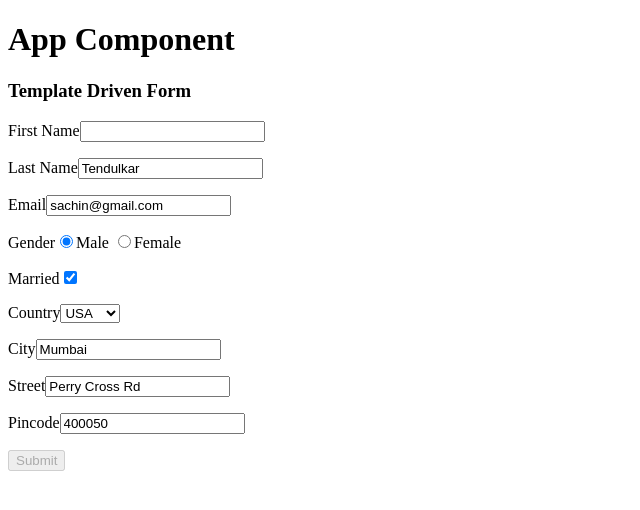
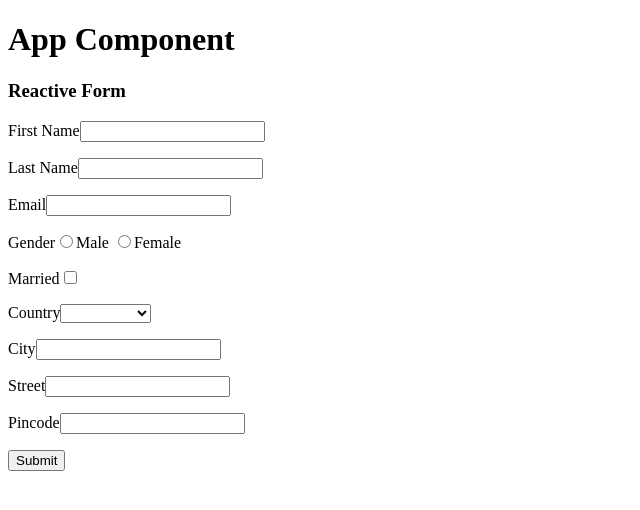
Before and after one commit to roshnikeee/my-first-app, an Angular app: page / in a window 1280 px wide. Shown: the top 510 px of the page, without its empty margins (0-640 px from the left). Built offline with nearby package versions, Linux system fonts and the light colour scheme.

Commit message:
pulling data from server

```diff
--- a/src/app/app.component.html
+++ b/src/app/app.component.html
@@ -1,2 +1,2 @@
 <h1>App Component</h1>
-<app-template-driven-form></app-template-driven-form>
+<app-reactive-form></app-reactive-form>
--- a/src/app/reactive-form/reactive-form.component.html
+++ b/src/app/reactive-form/reactive-form.component.html
@@ -3,24 +3,58 @@
     <form [formGroup]="contactForm" (submit)="onSubmit()">
         <p>
             <label for="firstname">First Name</label>
-            <input type="text" id="firstname" name="firstname" formControlName="firstName">
+            <input type="text" id="firstname" name="firstname" formControlName="firstName" >
+            <span style="color: red;" *ngIf="!firstname?.valid && (firstname?.touched || firstname?.dirty)">
+                <span style="color: red;" *ngIf="firstname?.errors?.['required']">
+                    Firstname is required
+                </span>
+                <span style="color: red;" *ngIf="firstname?.errors?.['minlength']">
+                    Minimum length is 10 characters
+                </span>
+            </span>
         </p>
         <p>
             <label for="lastname">Last Name</label>
             <input type="text" id="lastname" name="lastname" formControlName="lastName">
+            <span style="color: red;" *ngIf="!lastname?.valid && (lastname?.touched || lastname?.dirty)">
+                <span style="color: red;" *ngIf="lastname?.errors?.['required']">
+                    Lastname is required
+                </span>
+                <span style="color: red;" *ngIf="lastname?.errors?.['maxlength']">
+                    Maximum length is 15 characters
+                </span>
+                <span style="color: red;" *ngIf="lastname?.errors?.['pattern']">
+                    Only characters are allowed
+                </span>
+            </span>
         </p>
         <p>
             <label for="email">Email</label>
             <input type="text" id="email" name="email" formControlName="email">
+            <span style="color: red;" *ngIf="!email?.valid && (email?.touched || email?.dirty)">
+                <span style="color: red;" *ngIf="email?.errors?.['required']">
+                    Email is required
+                </span>
+            </span>
         </p>
         <p>
             <label for="gender">Gender</label>
             <input type="radio" value="male" id="gender" name="gender" formControlName="gender">Male
             <input type="radio" value="female" id="gender" name="gender" formControlName="gender">Female
+            <span style="color: red;" *ngIf="!gender?.valid && (gender?.touched || gender?.dirty)">
+                <span style="color: red;" *ngIf="gender?.errors?.['required']">
+                    Gender is required
+                </span>
+            </span>
         </p>
         <p>
             <label for="ismarried">Married</label>
             <input type="checkbox" id="isMarried" name="ismarried" formControlName="isMarried">
+            <span style="color: red;" *ngIf="!maritalStatus?.valid && (maritalStatus?.touched || maritalStatus?.dirty)">
+                <span style="color: red;" *ngIf="maritalStatus?.errors?.['required']">
+                    Marital Status is required
+                </span>
+            </span>
         </p>
         <p>
             <label for="country">Country</label>
@@ -30,23 +64,43 @@
                 <option value="3">Germany</option>
                 <option value="4">Switzerland</option>
             </select>
+            <span style="color: red;" *ngIf="!country?.valid && (country?.touched || country?.dirty)">
+                <span style="color: red;" *ngIf="country?.errors?.['required']">
+                    Country is required
+                </span>
+            </span>
         </p>
         <div formGroupName="address">
             <p>
                 <label for="city">City</label>
             <input type="text" id="city" name="city" formControlName="city">
+            <span style="color: red;" *ngIf="!city?.valid && (city?.touched || city?.dirty)">
+                <span style="color: red;" *ngIf="city?.errors?.['required']">
+                    City is required
+                </span>
+            </span>
             </p>
             <p>
-                <label for="state">State</label>
-            <input type="text" id="state" name="state" formControlName="state">
+                <label for="street">Street</label>
+            <input type="text" id="street" name="street" formControlName="street">
+            <span style="color: red;" *ngIf="!street?.valid && (street?.touched || street?.dirty)">
+                <span style="color: red;" *ngIf="street?.errors?.['required']">
+                    Street is required
+                </span>
+            </span>
             </p>
             <p>
                 <label for="pincode">Pincode</label>
             <input type="text" id="pincode" name="pincode" formControlName="pincode">
+            <span style="color: red;" *ngIf="!pincode?.valid && (pincode?.touched || pincode?.dirty)">
+                <span style="color: red;" *ngIf="pincode?.errors?.['required']">
+                    Pincode is required
+                </span>
+            </span>
             </p>
         </div>
         <p>
-            <button type="submit">Submit</button>
+            <button type="submit" >Submit</button>
         </p>
     </form>
 </div>
--- a/src/app/reactive-form/reactive-form.component.ts
+++ b/src/app/reactive-form/reactive-form.component.ts
@@ -1,5 +1,5 @@
 import { Component } from '@angular/core';
-import { FormControl, FormGroup } from '@angular/forms';
+import { FormControl, FormGroup, Validators } from '@angular/forms';
 
 @Component({
   selector: 'app-reactive-form',
@@ -8,20 +8,46 @@ import { FormControl, FormGroup } from '@angular/forms';
 })
 export class ReactiveFormComponent {
 contactForm = new FormGroup({
-  firstName:new FormControl(),
-  lastName:new FormControl(),
-  email: new FormControl(),
-  gender:new FormControl(),
-  isMarried:new FormControl(),
-  country:new FormControl(),
+  firstName:new FormControl('',[Validators.required, Validators.minLength(10)]),
+  lastName:new FormControl('',[Validators.required, Validators.maxLength(15),Validators.pattern("[a-zA-Z]+$")]),
+  email: new FormControl('',[Validators.required]),
+  gender:new FormControl('',[Validators.required]),
+  isMarried:new FormControl('',[Validators.requiredTrue]),
+  country:new FormControl('',[Validators.required]),
   address:new FormGroup({
-    city:new FormControl(),
-    state:new FormControl(),
-    pincode:new FormControl()
+    city:new FormControl('',[Validators.required]),
+    street:new FormControl('',[Validators.required]),
+    pincode:new FormControl('',[Validators.required])
   })
 })
+get firstname(){
+  return this.contactForm.get('firstName')
+}
+get lastname(){
+  return this.contactForm.get('lastName')
+}
+get email(){
+  return this.contactForm.get('email')
+}
+get gender(){
+  return this.contactForm.get('gender')
+}
+get maritalStatus(){
+  return this.contactForm.get('isMarried')
+}
+get country(){
+  return this.contactForm.get('country')
+}
+get city(){
+  return this.contactForm.get('address')?.get('city')
+}
+get street(){
+  return this.contactForm.get('address')?.get('street')
+}
+get pincode(){
+  return this.contactForm.get('address')?.get('pincode')
+}
 onSubmit(){
-  console.log(this.contactForm.value);
-  console.log(JSON.parse(JSON.stringify(this.contactForm.value)));
+  console.log(this.contactForm);
 }
 }
--- a/src/app/template-driven-form/template-driven-form.component.html
+++ b/src/app/template-driven-form/template-driven-form.component.html
@@ -1,10 +1,11 @@
 <div class="container">
     <h3>Template Driven Form</h3>
-  <form #contactForm="ngForm" (submit)="onSubmit(contactForm)" >
+    <form #contactForm="ngForm" (submit)="onSubmit(contactForm)">
         <p>
             <label for="firstname">First Name</label>
-      <input type="text" #firstname="ngModel" name="firstname" id="firstname" [(ngModel)]="contact.firstName" required minlength="10"/>
-    <span *ngIf="!firstname.valid && (firstname.touched || firstname.dirty)" >
+            <input type="text" #firstname="ngModel" name="firstname" id="firstname" [(ngModel)]="contact.firstName"
+                required minlength="10" />
+            <span *ngIf="!firstname.valid && (firstname.touched || firstname.dirty)">
                 <span *ngIf="firstname.errors?.['minlength']">
                     Min Length is 10 chars
                 </span>
@@ -12,43 +13,72 @@
                     FirstName is required
                 </span>
             </span>
-    </p>
+
         <p>
             <label for="lastname">Last Name</label>
-      <input type="text" name="lastname" id="lastname" [(ngModel)]="contact.lastName"/>
+            <input type="text" name="lastname" #lastname="ngModel" id="lastname" [(ngModel)]="contact.lastName" maxlength="15" pattern="^[a-zA-Z]+$" required/>
+            <span *ngIf="!lastname.valid && (lastname.touched || lastname.dirty)">
+                <span class="text-danger" *ngIf="lastname.errors?.['maxlength']">
+                    Max Length is 10 chars
+                </span>
+                <span class="text-danger" *ngIf="lastname.errors?.['pattern']">
+                    Only Characters are allowed
+                </span>
+                <span class="text-danger" *ngIf="lastname.errors?.['required']">
+                    Lastname is required
+                </span>
+            </span>
         </p>
         <p>
             <label for="email">Email</label>
-      <input type="text" name="email" id="email" [(ngModel)]="contact.email"/>
+            <input type="text" name="email" #email="ngModel" id="email" [(ngModel)]="contact.email" required/>
+            <span class="text-danger" *ngIf="email.errors?.['required']">
+                Email is required
+            </span>
         </p>
         <p>
             <label for="gender">Gender</label>
-      <input type="radio" value="male" name="gender" id="gender" [(ngModel)]="contact.gender"/>Male
-      <input type="radio" value="female" name="gender" id="gender" [(ngModel)]="contact.gender"/>Female
+            <input type="radio" value="male" name="gender" id="gender" [(ngModel)]="contact.gender" />Male
+            <input type="radio" value="female" name="gender" id="gender" [(ngModel)]="contact.gender" />Female
         </p>
         <p>
             <label for="isMarried">Married</label>
-        <input type="checkbox" name="isMarried" id="isMarried" [(ngModel)]="contact.isMarried"/>
+            <input type="checkbox" name="isMarried" #isMarried="ngModel" id="isMarried" [(ngModel)]="contact.isMarried" required/>
+            <span class="text-danger" *ngIf="isMarried.errors?.['required']">
+                Marital status is required
+            </span>
         </p>
         <p>
             <label for="country">Country</label>
-        <select name="country" id="country" [(ngModel)]="contact.country">
+            <select name="country" #country="ngModel" id="country" [(ngModel)]="contact.country" required>
                 <option value="">Select</option>
                 <option [ngValue]="country.id" *ngFor="let country of countryList">{{country.name}}</option>
             </select>
+            <span class="text-danger" *ngIf="country.errors?.['required']">
+                Country is required
+            </span>
         </p>
         <div ngModelGroup="address">
             <p>
                 <label for="city">City</label>
-        <input type="text" name="city" [(ngModel)]="contact.address.city"/>
+                <input type="text" name="city" #city="ngModel" [(ngModel)]="contact.address.city" required/>
+                <span class="text-danger" *ngIf="city.errors?.['required']">
+                    City is required
+                </span>
             </p>
             <p>
                 <label for="street">Street</label>
-        <input type="text" name="street" [(ngModel)]="contact.address.street"/>
+                <input type="text" name="street" #street="ngModel" [(ngModel)]="contact.address.street" required/>
+                <span class="text-danger" *ngIf="street.errors?.['required']">
+                    Street is required
+                </span>
             </p>
             <p>
                 <label for="pincode">Pincode</label>
-        <input type="text" name="pincode" [(ngModel)]="contact.address.pincode"/>
+                <input type="text" name="pincode" #pincode="ngModel" [(ngModel)]="contact.address.pincode" required/>
+                <span class="text-danger" *ngIf="pincode.errors?.['required']">
+                    Pincode is required
+                </span>
             </p>
         </div>
         <p>
--- a/src/app/template-driven-form/template-driven-form.component.ts
+++ b/src/app/template-driven-form/template-driven-form.component.ts
@@ -23,7 +23,7 @@ export class TemplateDrivenFormComponent implements OnInit {
   ngOnInit(): void {
     this.contact = {
       firstName: '',
-      lastName: 'Tendulkar',
+      lastName: '',
       email: 'sachin@gmail.com',
       gender: 'male',
       isMarried: true,
```
Lines whose indentation alone changed are shown as unchanged.
